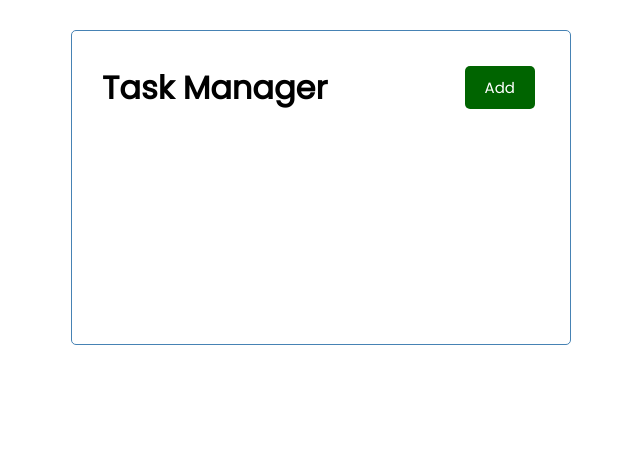
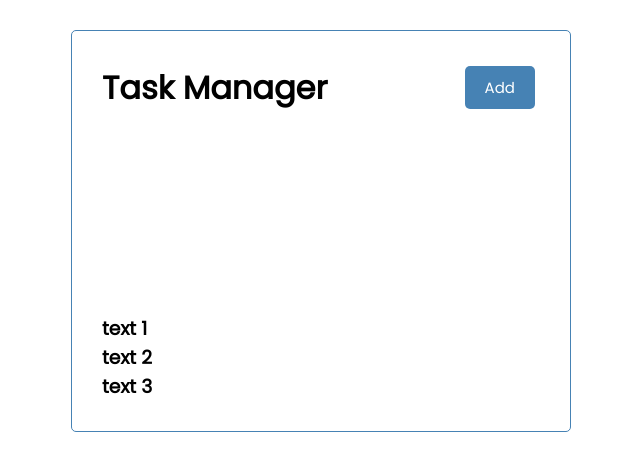
Before and after one commit to NDCsGitHub/TaskTracker-React, a React (Create React App) app: page / in a window 1280 px wide. Shown: the top 470 px of the page, without its empty margins (319-959 px from the left). Built offline with nearby package versions, Linux system fonts and the light colour scheme.

Commit message:
task component

```diff
--- a/src/App.js
+++ b/src/App.js
@@ -1,12 +1,37 @@
 import Header from './components/Header.js'
-
+import Tasks  from  './components/Tasks.js'
+import {useState} from 'react'
 
 function App() {
 
+  const [taskArray, setTasks] = useState(
+    [
+        {
+            id:1,
+            text:"text 1",
+            day: 'Oct 1st at 3pm',
+            reminder:true,
+        },
+        {
+            id:2,
+            text: "text 2",
+            day: "Oct 2nd at 2pm",
+            reminder:true,
+        },
+        {
+            id:3,
+            text:"text 3",
+            day:'Oct 3rd at 5pm',
+            reminder: false,
+        },
+    ]
+
+)
 
   return (
     <div className="container">
      <Header />
+     <Tasks taskArrayProp={taskArray} />
     </div>
   );
 }
--- a/src/components/Button.js
+++ b/src/components/Button.js
@@ -1,9 +1,28 @@
-import React from 'react'
+import PropTypes from 'prop-types'
 
-function Button({color,text}) {
+function Button({color,text, buttonFunction}) {
+
+
     return (
-      <button  style= {{backgroundColor:color}} className='btn'> {text} </button>
+        <button
+            onClick ={buttonFunction}
+            style={{backgroundColor:color}}
+            className='btn'> {text}
+        </button>
     )
 }
 
+
+Button.defaultProps = {
+    color: 'steelblue',
+    text: 'Add'
+}
+
+Button.propTypes = {
+    text: PropTypes.string,
+    color: PropTypes.string,
+    buttonFunction:  PropTypes.func,
+}
+
+
 export default Button
--- a/src/components/Header.js
+++ b/src/components/Header.js
@@ -2,10 +2,17 @@ import PropTypes from 'prop-types'
 import  Button from './Button.js'
 
 function Header({title}) {
+
+
+    function addButtonEvent(){
+        console.log('works')
+    }
+
+
     return (
         <header className='header'>
             <h1>{title}</h1>
-            <Button color='darkgreen' text='Add' />
+            <Button buttonFunction ={addButtonEvent} />
         </header>
     )
 }
--- /dev/null
+++ b/src/components/Tasks.js
@@ -0,0 +1,17 @@
+
+
+
+function Tasks({taskArrayProp}) {
+
+    return (
+        <div>
+
+           {taskArrayProp.map(task =>
+               <h3  key={task.id}>{task.text}</h3>
+           )}
+
+        </div>
+    )
+}
+
+export default Tasks
```
